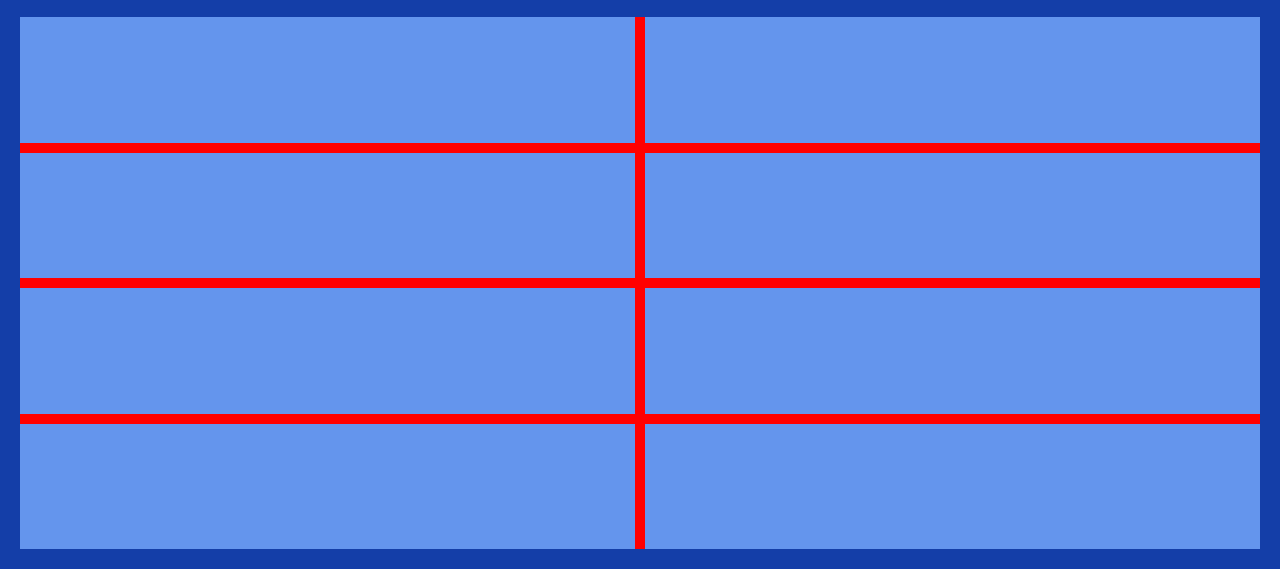
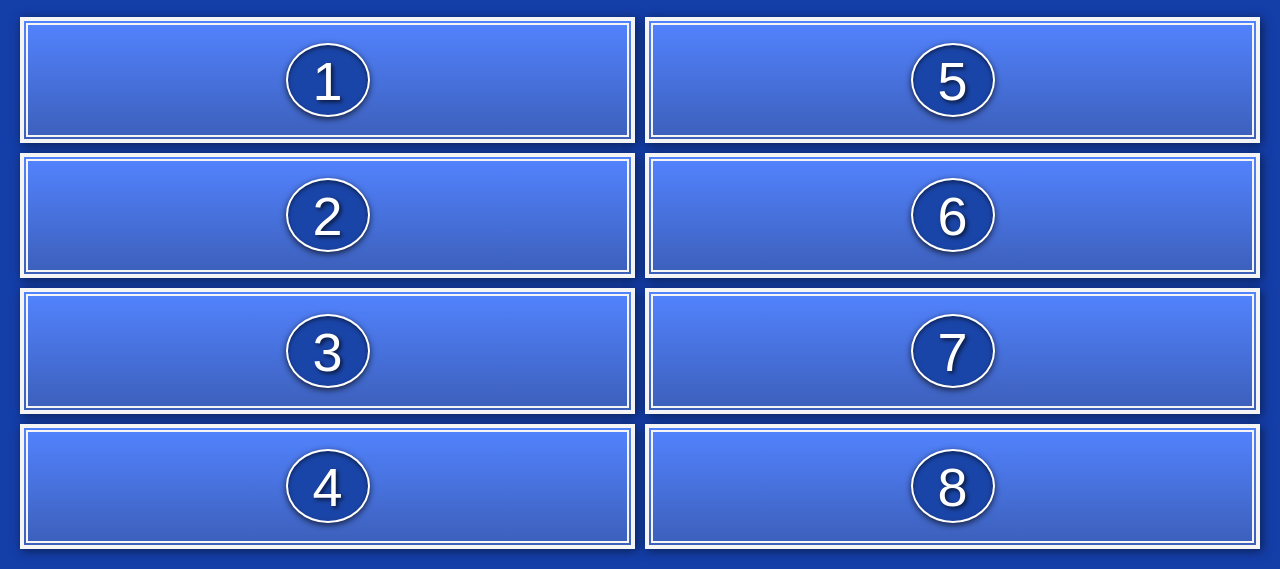
Before and after one commit to Miltage/family-feud, a website built with webpack: page public/index.html in a window 1280 px wide. Shown: the part 231-800 px from the top of the page. Built offline with nearby package versions, Linux system fonts and the light colour scheme.

Commit message:
Add numbers to questions

```diff
--- a/public/index.html
+++ b/public/index.html
@@ -11,14 +11,46 @@
                 <div class="score">00</div>
             </div>
             <div id="content">
-                <div class="answer"></div>
-                <div class="answer"></div>
-                <div class="answer"></div>
-                <div class="answer"></div>
-                <div class="answer"></div>
-                <div class="answer"></div>
-                <div class="answer"></div>
-                <div class="answer"></div>
+                <div class="answer">
+                    <div class="inner">
+                        <div class="number">1</div>
+                    </div>
+                </div>
+                <div class="answer">
+                    <div class="inner">
+                        <div class="number">2</div>
+                    </div>
+                </div>
+                <div class="answer">
+                    <div class="inner">
+                        <div class="number">3</div>
+                    </div>
+                </div>
+                <div class="answer">
+                    <div class="inner">
+                        <div class="number">4</div>
+                    </div>
+                </div>
+                <div class="answer">
+                    <div class="inner">
+                        <div class="number">5</div>
+                    </div>
+                </div>
+                <div class="answer">
+                    <div class="inner">
+                        <div class="number">6</div>
+                    </div>
+                </div>
+                <div class="answer">
+                    <div class="inner">
+                        <div class="number">7</div>
+                    </div>
+                </div>
+                <div class="answer">
+                    <div class="inner">
+                        <div class="number">8</div>
+                    </div>
+                </div>
             </div>
         </div>
     </body>
--- a/src/scss/styles.scss
+++ b/src/scss/styles.scss
@@ -12,10 +12,11 @@ body {
     height: calc(100vh - 40px);
 
     #header {
-        background-color: white;
+        color: white;
         margin-bottom: 20px;
         display: grid;
         grid-template-columns: 25% 1fr 25%;
+        text-shadow: rgba(0, 0, 0, 0.7) 2px 2px 8px;
 
         div {
             display: flex;
@@ -25,20 +26,53 @@ body {
             font-size: 32px;
 
             &.score {
-                font-size: 64px;
+                font-size: 72px;
             }
         }
     }
 
     #content {
-        background-color: red;
         display: grid;
         grid-template-columns: 1fr 1fr;
         grid-template-rows: 1fr 1fr 1fr 1fr;
         grid-gap: 10px;
+        grid-auto-flow: column;
 
         .answer {
-            background-color: cornflowerblue;
+            color: white;
+            font-size: 40px;
+            background-color: #5283FF;
+            border: 4px solid whitesmoke;
+            display: flex;
+            box-shadow: rgba(0, 0, 0, 0.5) 2px 2px 10px;
+            background-image:
+                linear-gradient(
+                    #5283FF, #3C5FBA
+                );
+
+            .inner {
+                border: 2px solid whitesmoke;
+                box-sizing: border-box;
+                margin: 2px;
+                width: 100%;
+                display: flex;
+                align-items: center;
+                justify-content: center;
+
+                .number {
+                    font-size: 54px;
+                    position: relative;
+                    text-align: center;
+                    border-radius: 50%;
+                    width: 70px;
+                    height: 60px;
+                    padding: 5px;
+                    text-shadow: rgba(0, 0, 0, 0.7) 2px 2px 4px;
+                    box-shadow: inset rgba(0, 0, 0, 0.5) 0px 2px 4px, rgba(0, 0, 0, 0.7) 0px 2px 6px;
+                    background-color: #1A45A8;
+                    border: 2px solid white;
+                }
+            }
         }
     }
 }
```
Also changed, not shown: public/app.js (+1 -1 lines).
